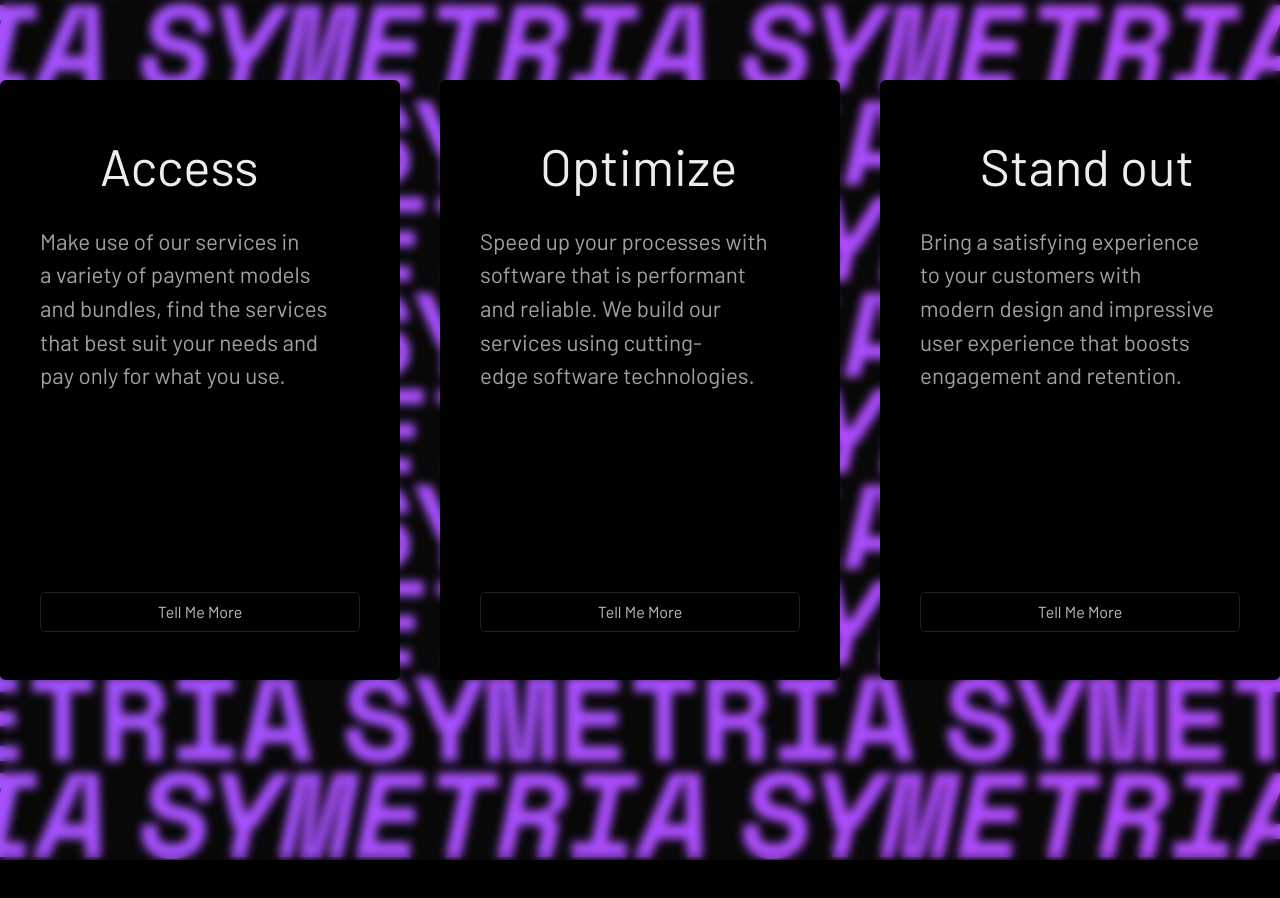
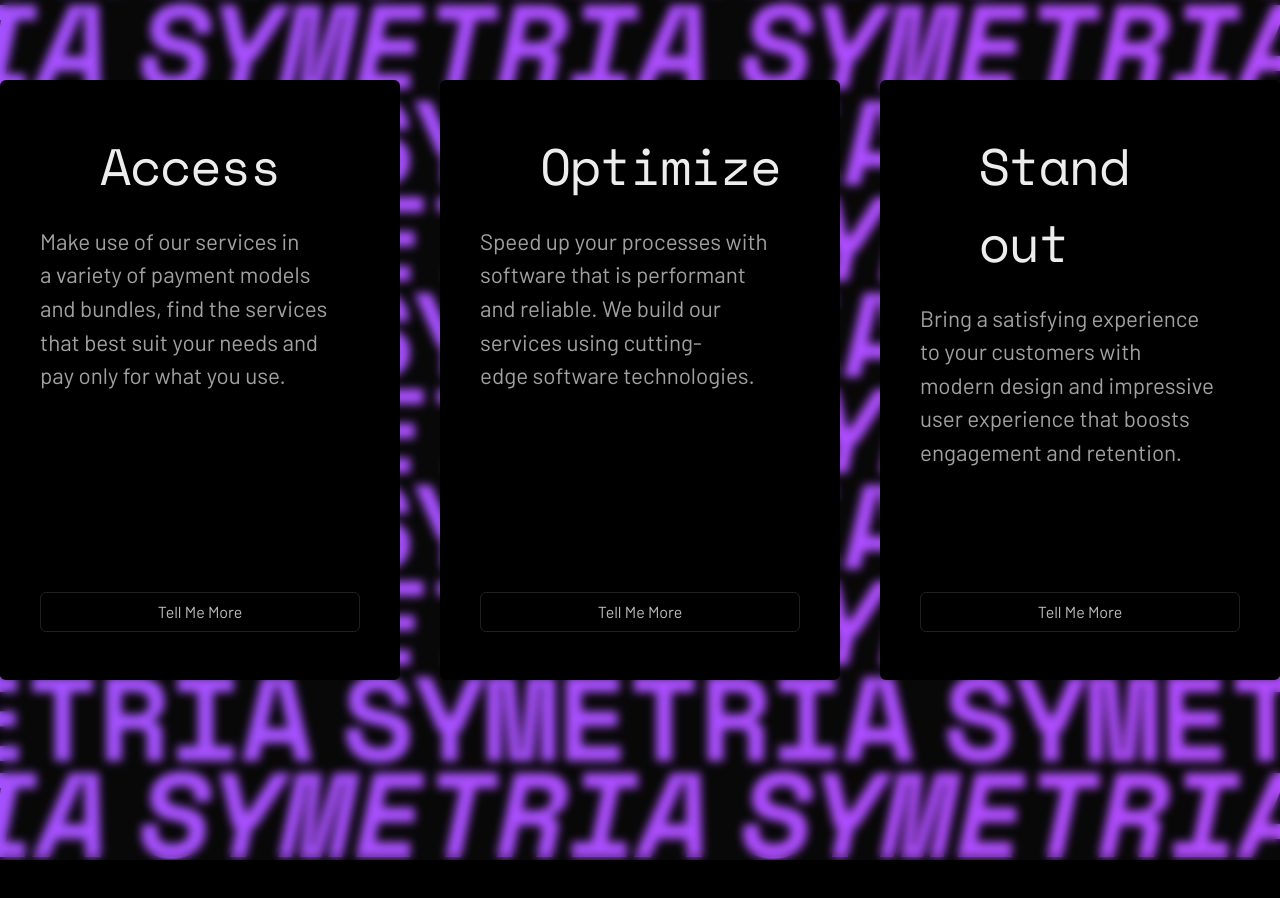
Before and after one commit to MauLight/next-symetria-landing, a Next.js app: page / in a window 1280 px wide. Shown: the part 2100-2998 px from the top of the page. Built offline with nearby package versions, Linux system fonts and the light colour scheme; some icons are missing.

Commit message:
feat: update cards font in titles

```diff
--- a/app/layout.tsx
+++ b/app/layout.tsx
@@ -62,7 +62,7 @@
                         {
                           item.icon
                         }
-                        <h1 className="text-sym-text-primary text-[3.2rem]">{item.title}</h1>
+                        <h1 className="text-sym-text-primary tracking-tight font-sym-title text-[3.2rem]">{item.title}</h1>
                       </div>
                       <p className="text-sym-text-secondary text-[1.4rem] text-balance">{item.desc}</p>
                     </div>
```
